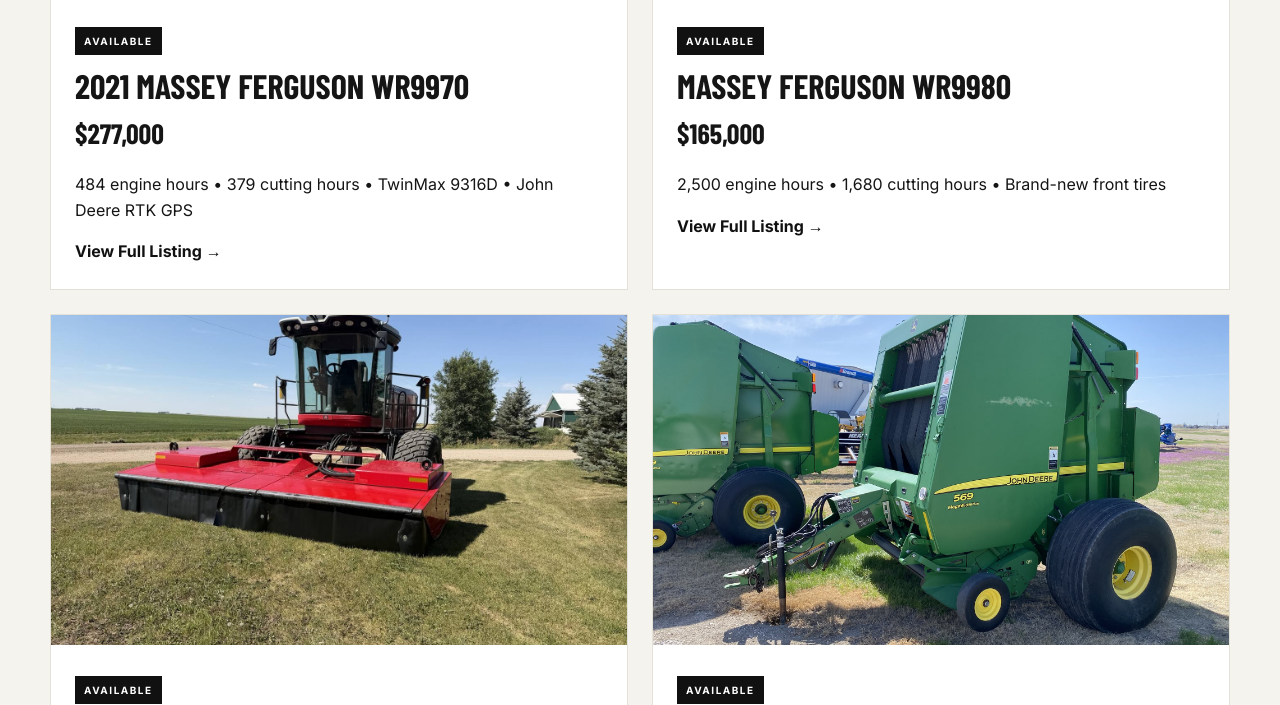
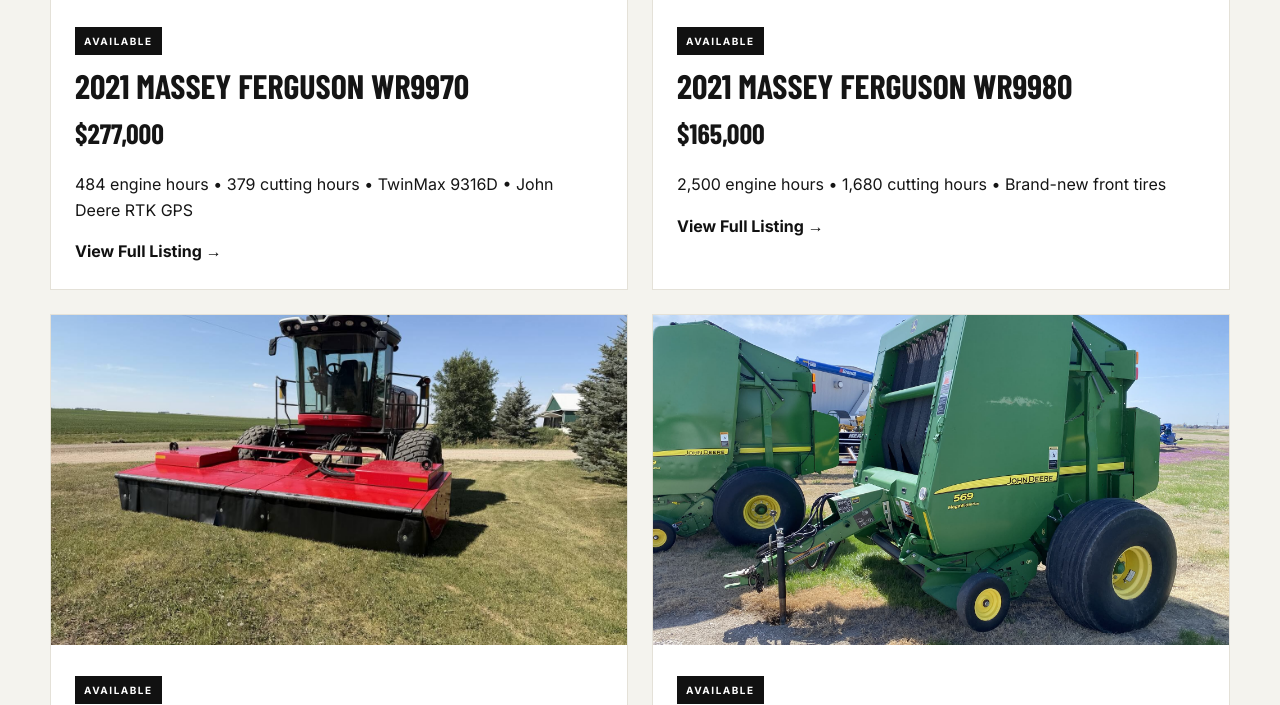
Before and after one commit to tjredecop-cmd/vanred-enterprises, a Jekyll site: the page built from index.html, in a window 1280 px wide and 900 px high, scrolled down 2344 px, cut to the strip 195-900 px from the top of the window. Built offline with Jekyll 4.4.1, drawn with Linux system fonts in a browser that asks for light colours; some web fonts are replaced.

Commit message:
Update equipment status and model years

```diff
--- a/_equipment/massey-ferguson-wr9980.md
+++ b/_equipment/massey-ferguson-wr9980.md
@@ -1,5 +1,6 @@
 ---
-title: Massey Ferguson WR9980
+title: 2021 Massey Ferguson WR9980
+year: 2021
 make: Massey Ferguson
 model: WR9980
 category: Windrower
```
